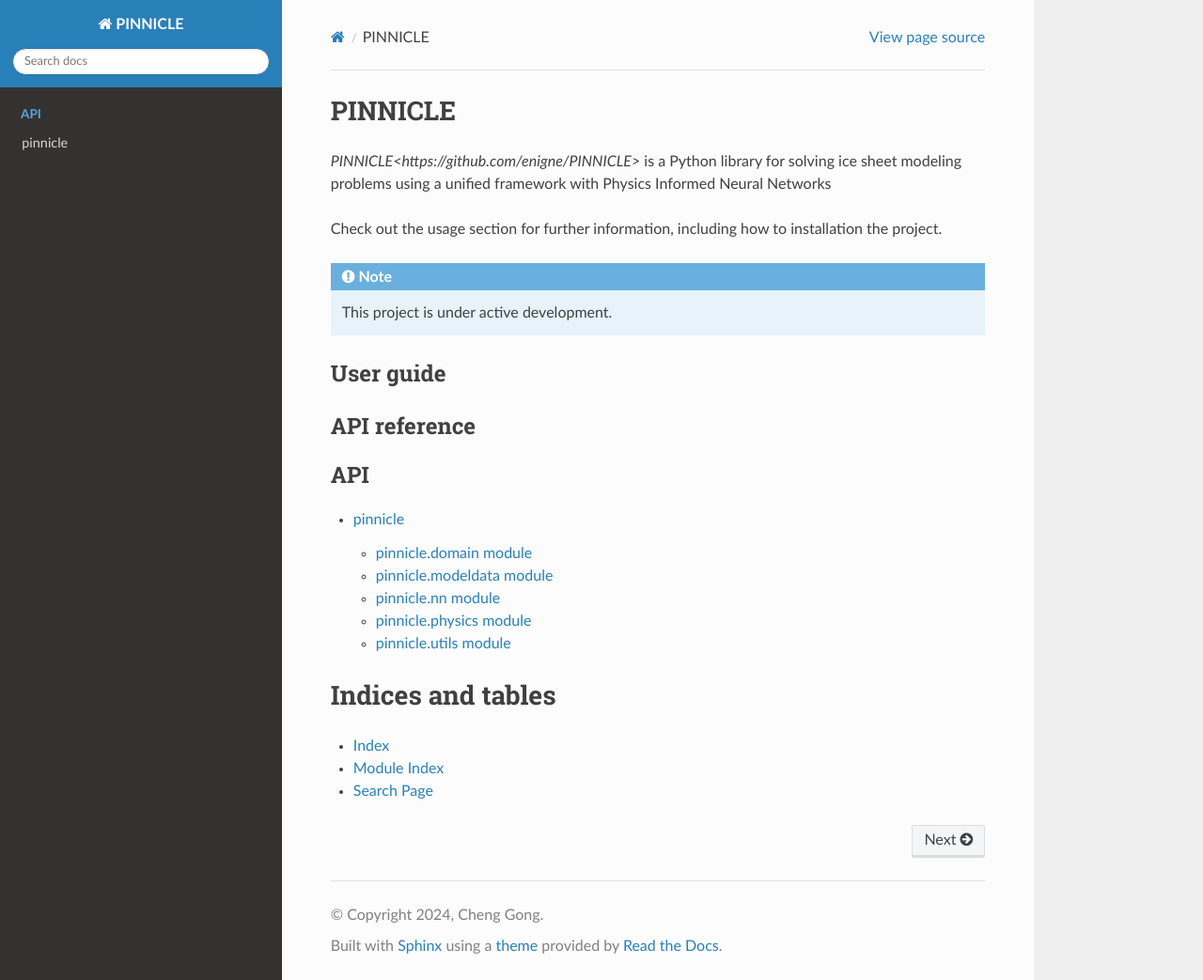
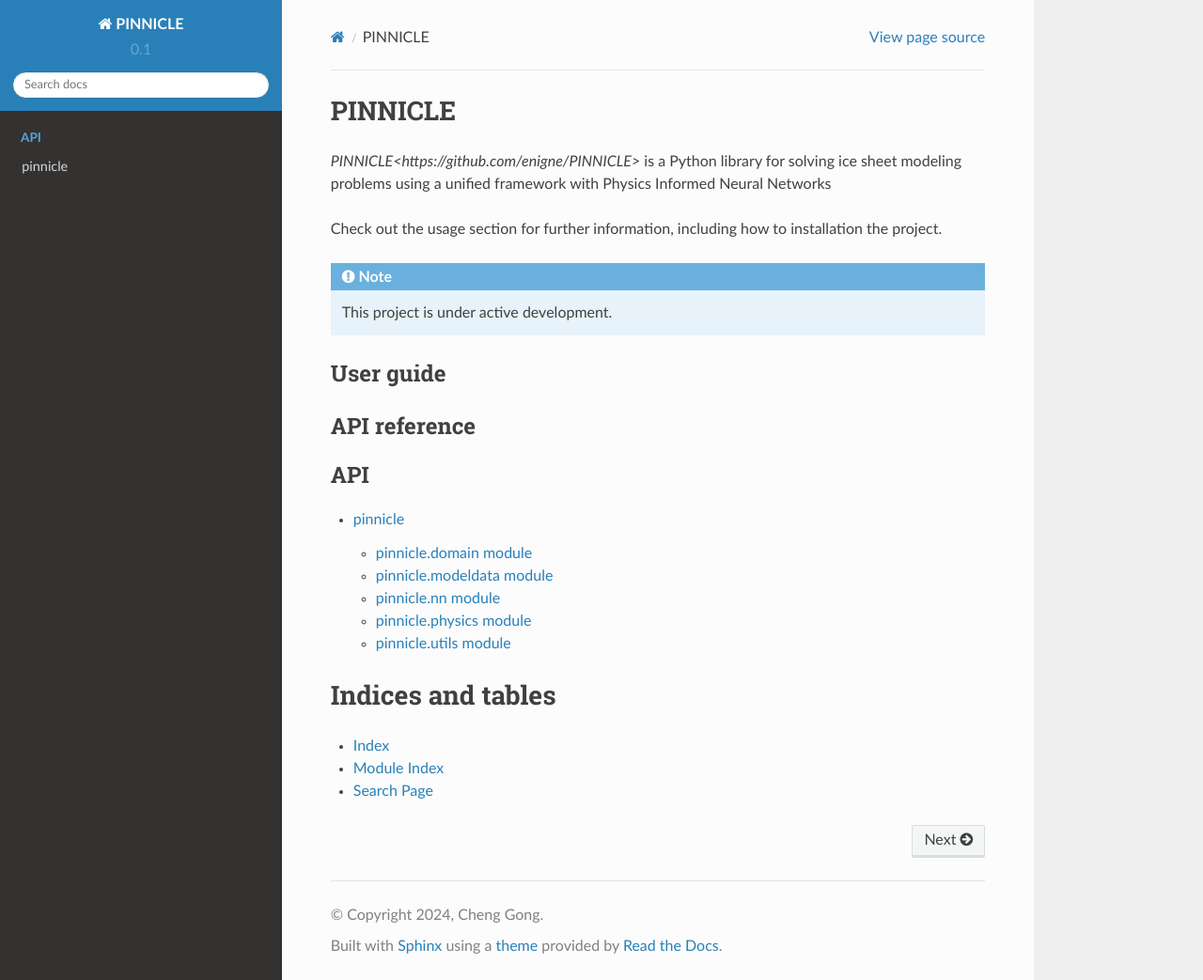
Before and after one commit to ISSMteam/PINNICLE, a Sphinx documentation site: the page built from docs/index.rst, in a window 1280 px wide and 1043 px high. Shown: the whole window at 94% size. Built offline with Sphinx 7.4.7 and the Read the Docs theme 2.0.0, drawn with Linux system fonts in a browser that asks for light colours; the version number could not be read and is left out.

Commit message:
version need to be string

```diff
--- a/docs/conf.py
+++ b/docs/conf.py
@@ -9,7 +9,7 @@
 
 # The short X.Y version
 #version = version("PINNICLE")
-version = 0.1
+version = '0.1'
 # The full version, including alpha/beta/rc tags
 release = version
 
```
